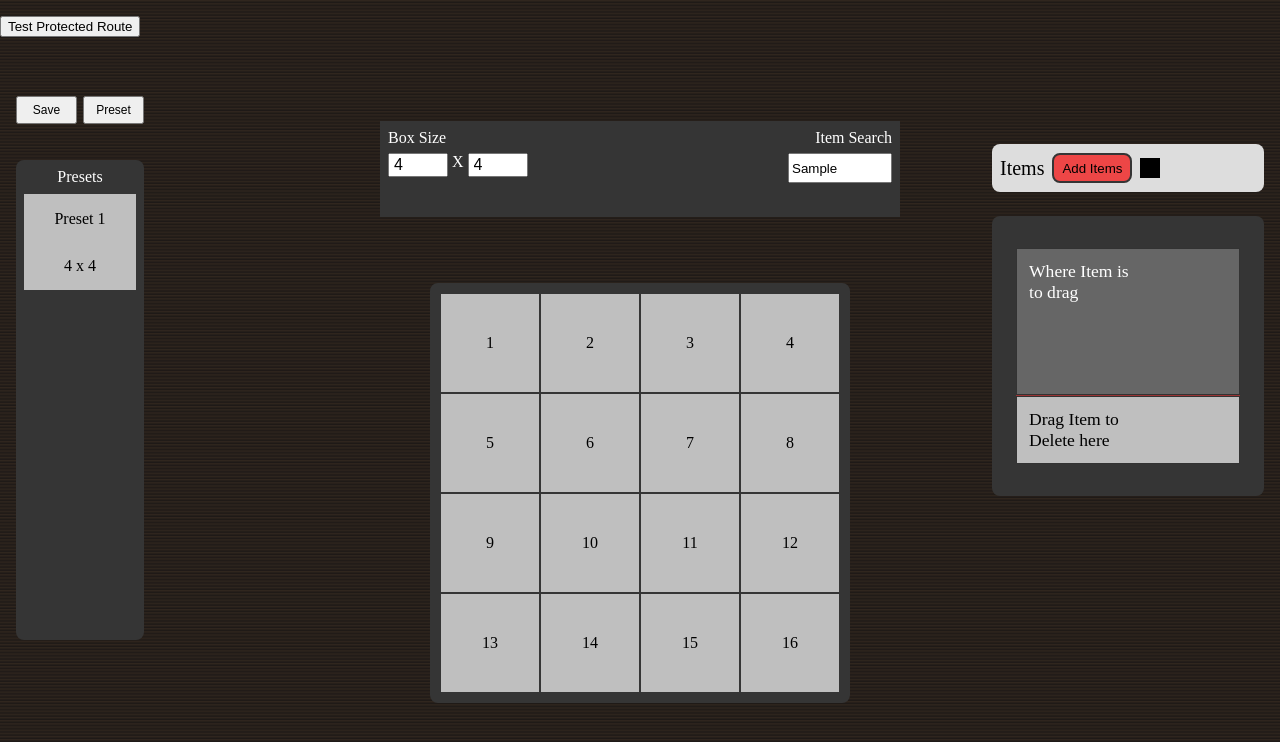
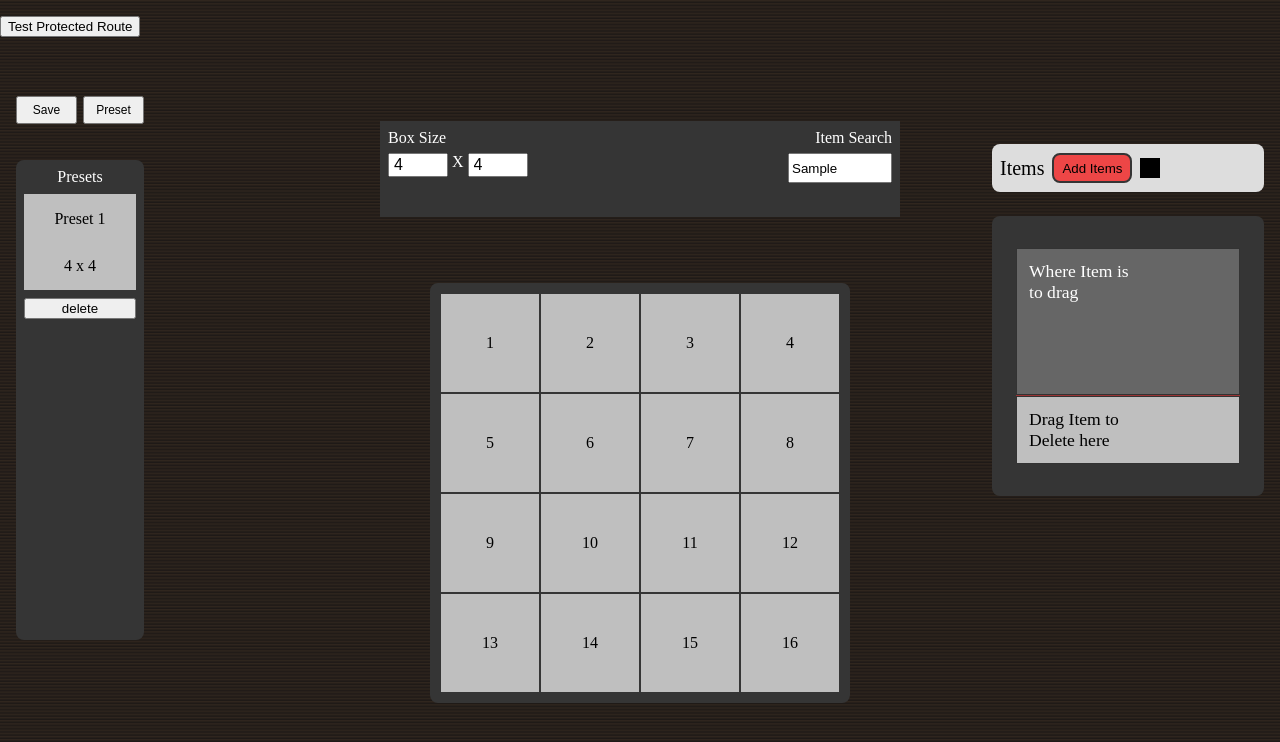
Before and after one commit to csc-307-221-org/307_group_proj, a React app in the folder packages/frontend/: page / in a window 1280 px wide. Both pictures are taken after typing "Sample" into the empty fields and a click on the button "Save". Shown: the top 742 px of the page. Built offline with nearby package versions, Linux system fonts and the light colour scheme; the HTML template or start-up script is replaced by a standard one.

Commit message:
added delete preset functionality jesus christ

```diff
--- a/packages/frontend/src/Presets.jsx
+++ b/packages/frontend/src/Presets.jsx
@@ -1,9 +1,15 @@
 import React from "react";
 
-function Presets({ presets = [], onSavePreset, onLoadPreset }) {
+function Presets({ presets = [], onSavePreset, onDeletePreset, onLoadPreset }) {
   function handleSave() {
     if (onSavePreset) {
       onSavePreset();
+    }
+  }
+
+  function handleDelete(index) {
+    if (onDeletePreset) {
+      onDeletePreset(index);
     }
   }
 
@@ -24,10 +30,10 @@ function Presets({ presets = [], onSavePreset, onLoadPreset }) {
           <div className="preset-box">No presets yet</div>
         ) : (
           presets.map((preset, index) => (
+            <React.Fragment key={index}>
               <button
                 type="button"
                 className="preset-box"
-              key={index}
                 onClick={() => onLoadPreset && onLoadPreset(preset)}
               >
                 <div>{preset.name}</div>
@@ -35,6 +41,14 @@ function Presets({ presets = [], onSavePreset, onLoadPreset }) {
                   {preset.rows} x {preset.cols}
                 </div>
               </button>
+              <button
+                type="button"
+                className="preset-delete"
+                onClick={() => handleDelete(index)}
+              >
+                delete
+              </button>
+            </React.Fragment>
           ))
         )}
       </div>
--- a/packages/frontend/src/main.jsx
+++ b/packages/frontend/src/main.jsx
@@ -14,7 +14,7 @@ function HomePage({ token }) {
   const [cols, setCols] = useState(4);
 
   const [placedItems, setPlacedItems] = useState(() =>
-    Array.from({ length: 4 }, () => Array(4).fill(null))
+    Array.from({ length: 4 }, () => Array(4).fill(null)),
   );
 
   const [presets, setPresets] = useState([]);
@@ -22,8 +22,8 @@ function HomePage({ token }) {
   useEffect(() => {
     setPlacedItems((current) =>
       Array.from({ length: rows }, (_, row) =>
-        Array.from({ length: cols }, (_, col) => current[row]?.[col] || null)
-      )
+        Array.from({ length: cols }, (_, col) => current[row]?.[col] || null),
+      ),
     );
   }, [rows, cols]);
 
@@ -79,7 +79,7 @@ function HomePage({ token }) {
           itemPiece: { ...cell.itemPiece },
           fullItem: { ...cell.fullItem },
         };
-      })
+      }),
     );
   }
 
@@ -127,7 +127,7 @@ function HomePage({ token }) {
           }
 
           return spot;
-        })
+        }),
       );
 
       cells.forEach((cell) => {
@@ -159,8 +159,8 @@ function HomePage({ token }) {
           }
 
           return spot;
-        })
-      )
+        }),
+      ),
     );
   }
 
@@ -178,6 +178,14 @@ function HomePage({ token }) {
     ]);
   }
 
+  function deleteCurrentPreset(index) {
+    console.log("preset:", presets.at(index));
+    console.log("index:", index);
+    setPresets((presets) => {
+      return presets.filter((_, i) => i !== index);
+    });
+  }
+
   function loadPreset(preset) {
     setRows(preset.rows);
     setCols(preset.cols);
@@ -189,6 +197,7 @@ function HomePage({ token }) {
       <Presets
         presets={presets}
         onSavePreset={saveCurrentPreset}
+        onDeletePreset={deleteCurrentPreset}
         onLoadPreset={loadPreset}
       />
 
```
Lines whose indentation alone changed are shown as unchanged.
